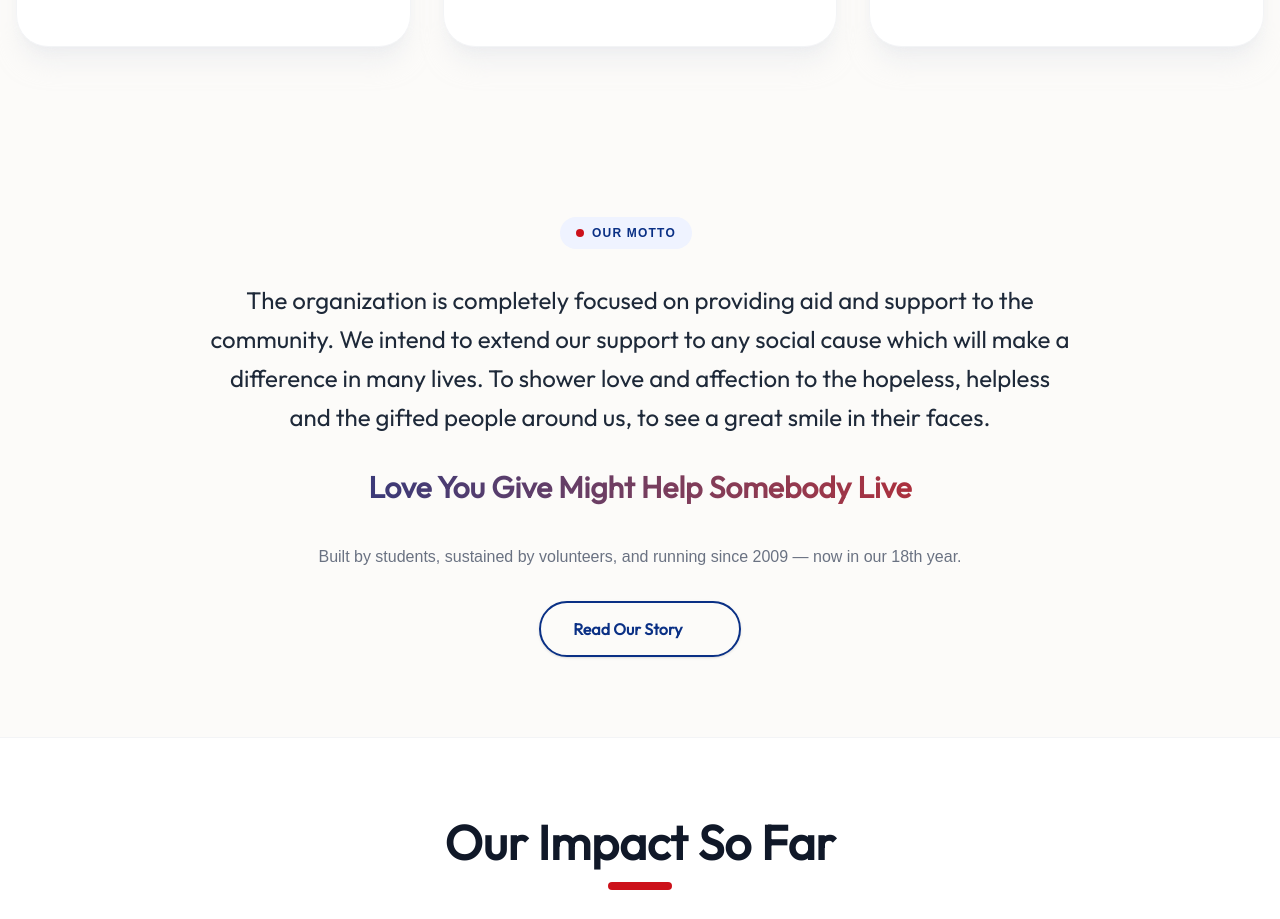
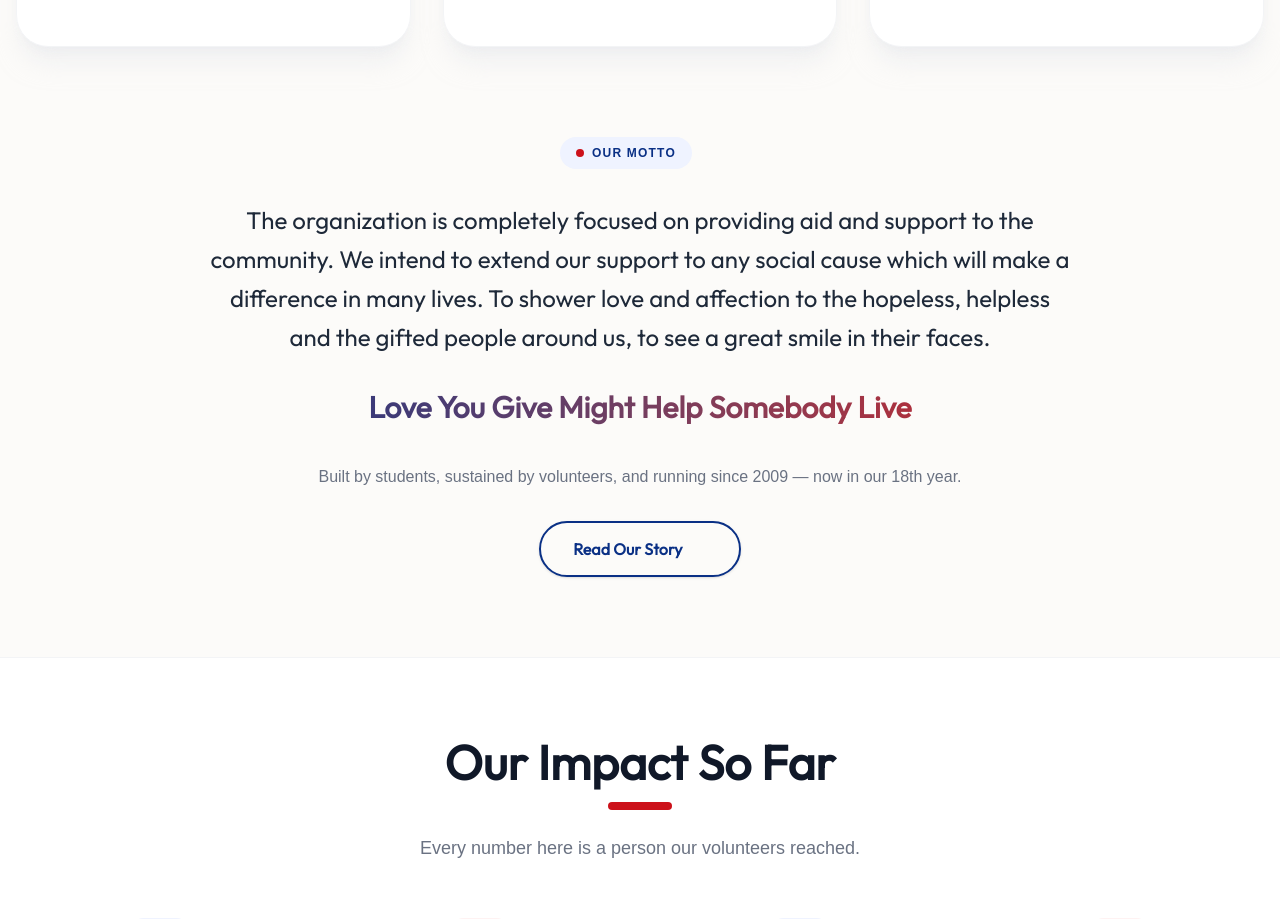
Before and after one commit to maheswarankasi/helping-hearts-website, a Next.js app: page / in a window 1280 px wide. Shown: the part 1040-1959 px from the top of the page. Built offline with nearby package versions, Linux system fonts and the light colour scheme; no server answers; the database is empty; a web font is replaced by a local one.

Commit message:
moto section updated

```diff
--- a/src/components/MottoSection.jsx
+++ b/src/components/MottoSection.jsx
@@ -6,7 +6,7 @@ import { FOUNDED_YEAR, siteInfo, yearsOfService } from '@/lib/siteContent';
  */
 export default function MottoSection() {
   return (
-    <section className="py-20 bg-brand-cream">
+    <section className="py-20 bg-brand-cream" style={{paddingTop: '0px'}}>
       <div className="container mx-auto px-4 max-w-4xl text-center">
         <div className="inline-flex items-center gap-2 px-4 py-2 rounded-full bg-brand-softblue text-brand-blue font-bold text-xs uppercase tracking-widest mb-8">
           <span className="w-2 h-2 rounded-full bg-brand-red"></span> Our Motto
```
